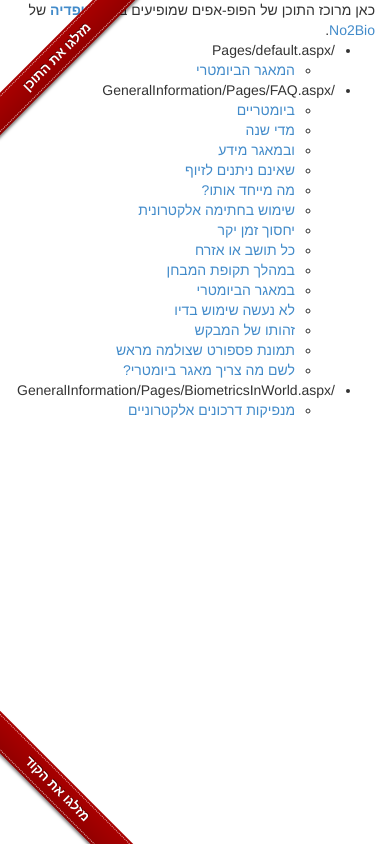
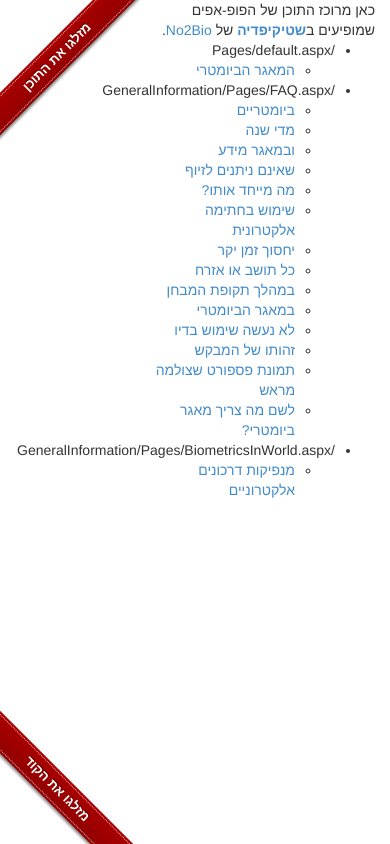
Before and after one commit to thedod/reply2smartid, a plain HTML site: page index.html in a window 390 px wide. Drawn offline with Linux system fonts and the light colour scheme; a script that the page names is missing.

Commit message:
Narrower index page
TODO make this really phone friendly with nav and all

```diff
--- a/index.html
+++ b/index.html
@@ -3,7 +3,7 @@
 <title>שטיקיפדיה: התוכן</title>
 <meta http-equiv="content-type" content="text/html; charset=utf-8"><link href="bootstrap.rtl.min.css" rel="stylesheet" media="screen">
 <link rel="stylesheet" href="gh-fork-ribbon.css" />
-</head><body dir="rtl"><div class="container"><div class="row"><div class="col-12">
+</head><body dir="rtl"><div class="container"><div class="row"><div class="col-8 col-offset-2">
 כאן מרוכז התוכן של הפופ-אפים שמופיעים
 ב<strong><a target="_top" href="http://is.gd/shtikipedia">שטיקיפדיה</a></strong>
 של <a target="_top" href="http://no2bio.org">No2Bio</a>.
```
